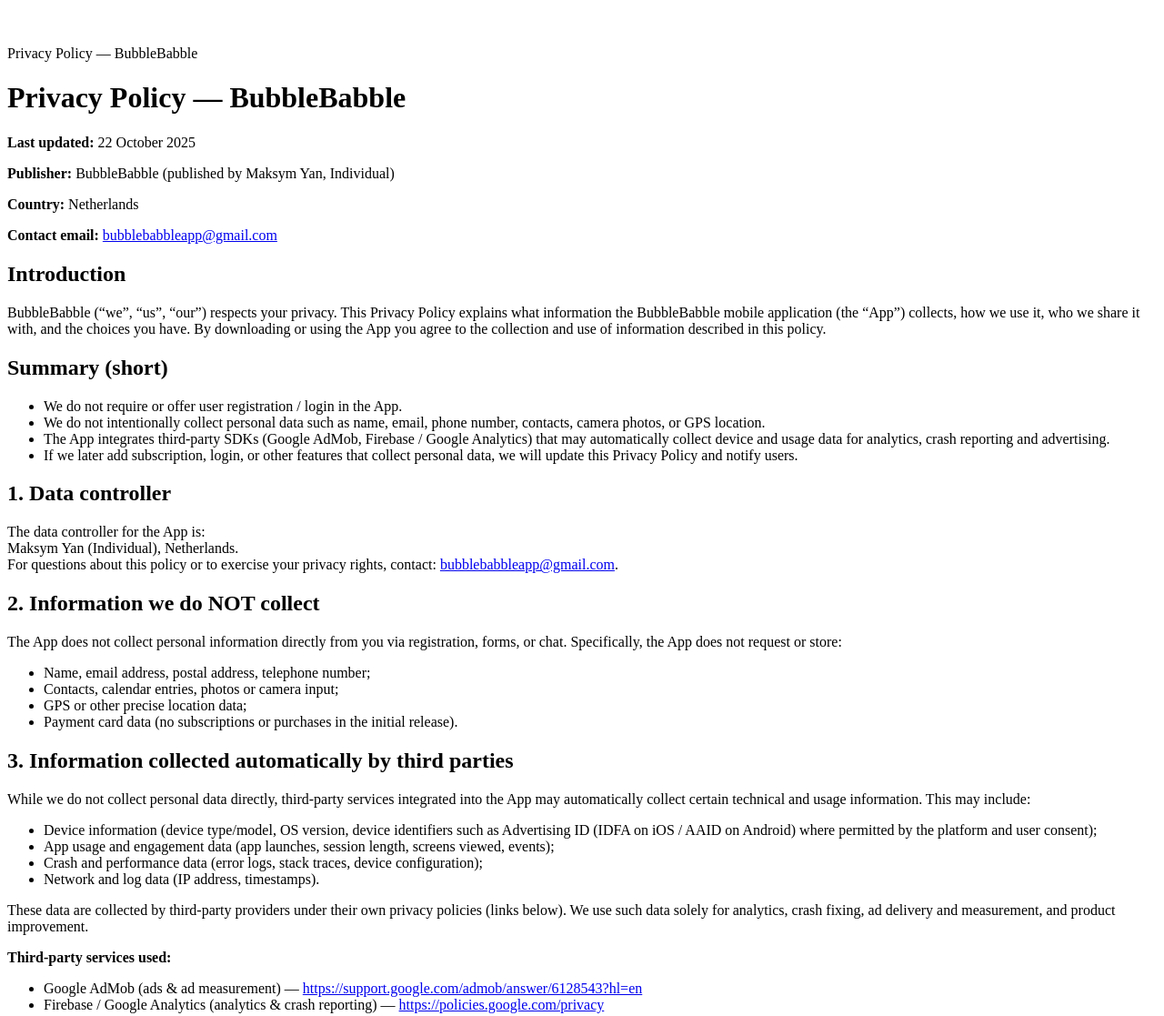
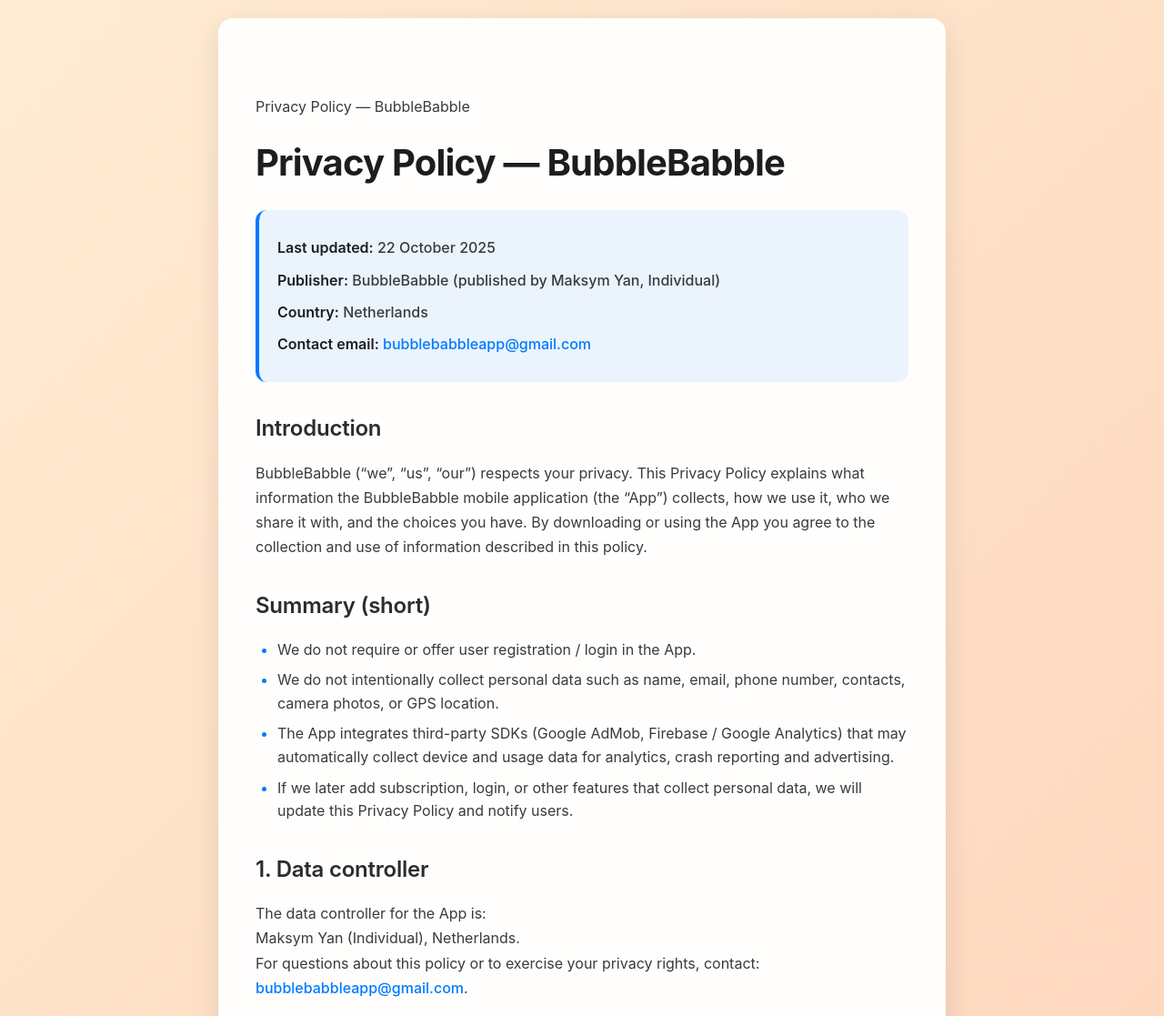
Before and after one commit to bubblebabbleapp/privacy-policy, a plain HTML site: page index.html in a window 1280 px wide. Shown: the top 1117 px of the page at 91% size. Drawn offline with Linux system fonts and the light colour scheme.

Commit message:
Add files via upload

```diff
--- a/index.html
+++ b/index.html
@@ -1,14 +1,190 @@
 <!DOCTYPE html>
 <html lang="en">
+
 <head>
   <meta charset="UTF-8">
-  <meta name="viewport" content="width=device-width, initial-scale=1.0">
+  <meta
+    name="viewport"
+    content="width=device-width, initial-scale=1.0"
+  >
   <title>Privacy Policy</title>
+  <style>
+    * {
+      margin: 0;
+      padding: 0;
+      box-sizing: border-box;
+    }
+
+    body {
+      font-family: -apple-system, BlinkMacSystemFont, 'SF Pro Display', 'SF Pro Text', Helvetica, Arial, sans-serif;
+      line-height: 1.6;
+      color: #1d1d1f;
+      background: linear-gradient(135deg, #ffecd2 0%, #fcb69f 100%);
+      min-height: 100vh;
+      padding: 20px;
+    }
+
+    .container {
+      max-width: 800px;
+      margin: 0 auto;
+      background: rgba(255, 255, 255, 0.95);
+      backdrop-filter: blur(20px);
+      -webkit-backdrop-filter: blur(20px);
+      border-radius: 16px;
+      box-shadow: 0 8px 32px rgba(0, 0, 0, 0.1);
+      padding: 40px;
+      border: 1px solid rgba(255, 255, 255, 0.2);
+    }
+
+    h1 {
+      font-size: 2.5rem;
+      font-weight: 700;
+      color: #1d1d1f;
+      margin-bottom: 0.5rem;
+      letter-spacing: -0.02em;
+    }
+
+    h2 {
+      font-size: 1.5rem;
+      font-weight: 600;
+      color: #2c2c2e;
+      margin: 2rem 0 1rem 0;
+      letter-spacing: -0.01em;
+    }
+
+    .meta {
+      background: rgba(0, 122, 255, 0.08);
+      border-radius: 12px;
+      padding: 20px;
+      margin: 20px 0;
+      border-left: 4px solid #007AFF;
+    }
+
+    .meta p {
+      margin: 0.5rem 0;
+      font-weight: 500;
+    }
+
+    p {
+      margin-bottom: 1rem;
+      font-size: 1rem;
+      line-height: 1.7;
+      color: #3a3a3c;
+    }
+
+    ul {
+      margin: 1rem 0;
+      padding-left: 1.5rem;
+    }
+
+    li {
+      margin-bottom: 0.5rem;
+      color: #3a3a3c;
+      line-height: 1.6;
+    }
+
+    li::marker {
+      color: #007AFF;
+    }
+
+    a {
+      color: #007AFF;
+      text-decoration: none;
+      font-weight: 500;
+      transition: all 0.2s ease;
+    }
+
+    a:hover {
+      color: #0051D0;
+      text-decoration: underline;
+    }
+
+    strong {
+      font-weight: 600;
+      color: #1d1d1f;
+    }
+
+    em {
+      font-style: italic;
+      color: #6a6a6c;
+    }
+
+    /* Responsive design */
+    @media (max-width: 768px) {
+      body {
+        padding: 15px;
+      }
+
+      .container {
+        padding: 25px;
+      }
+
+      h1 {
+        font-size: 2rem;
+      }
+
+      h2 {
+        font-size: 1.25rem;
+      }
+    }
+
+    /* Dark mode support */
+    @media (prefers-color-scheme: dark) {
+      body {
+        background: linear-gradient(135deg, #1a1a1a 0%, #2d2d2d 100%);
+      }
+
+      .container {
+        background: rgba(28, 28, 30, 0.95);
+        color: #f2f2f7;
+      }
+
+      h1,
+      h2,
+      strong {
+        color: #f2f2f7;
+      }
+
+      p,
+      li {
+        color: #d1d1d6;
+      }
+
+      .meta {
+        background: rgba(0, 122, 255, 0.15);
+        border-left-color: #0A84FF;
+      }
+
+      a {
+        color: #0A84FF;
+      }
+
+      a:hover {
+        color: #409CFF;
+      }
+
+      em {
+        color: #98989d;
+      }
+    }
+
+    /* Smooth scrolling */
+    html {
+      scroll-behavior: smooth;
+    }
+
+    /* Selection styling */
+    ::selection {
+      background: rgba(0, 122, 255, 0.2);
+    }
+  </style>
 </head>
+
 <body>
+  <div class="container">
     <p>&nbsp;</p>
-<p>Privacy Policy &mdash; BubbleBabble</p>
-<h1>Privacy Policy &mdash; BubbleBabble</h1>
+    <p>Privacy Policy — BubbleBabble</p>
+    <h1>Privacy Policy — BubbleBabble</h1>
     <div class="meta">
       <p><strong>Last updated:</strong> 22 October 2025</p>
       <p><strong>Publisher:</strong> BubbleBabble (published by Maksym Yan, Individual)</p>
@@ -16,18 +192,27 @@
       <p><strong>Contact email:</strong> <a href="mailto:bubblebabbleapp@gmail.com">bubblebabbleapp@gmail.com</a></p>
     </div>
     <h2>Introduction</h2>
-<p>BubbleBabble (&ldquo;we&rdquo;, &ldquo;us&rdquo;, &ldquo;our&rdquo;) respects your privacy. This Privacy Policy explains what information the BubbleBabble mobile application (the &ldquo;App&rdquo;) collects, how we use it, who we share it with, and the choices you have. By downloading or using the App you agree to the collection and use of information described in this policy.</p>
+    <p>BubbleBabble (&ldquo;we&rdquo;, &ldquo;us&rdquo;, &ldquo;our&rdquo;) respects your privacy. This Privacy Policy
+      explains what information the BubbleBabble mobile application (the &ldquo;App&rdquo;) collects, how we use it, who
+      we share it with, and the choices you have. By downloading or using the App you agree to the collection and use of
+      information described in this policy.</p>
     <h2>Summary (short)</h2>
     <ul>
       <li>We do not require or offer user registration / login in the App.</li>
-<li>We do not intentionally collect personal data such as name, email, phone number, contacts, camera photos, or GPS location.</li>
-<li>The App integrates third-party SDKs (Google AdMob, Firebase / Google Analytics) that may automatically collect device and usage data for analytics, crash reporting and advertising.</li>
-<li>If we later add subscription, login, or other features that collect personal data, we will update this Privacy Policy and notify users.</li>
+      <li>We do not intentionally collect personal data such as name, email, phone number, contacts, camera photos, or
+        GPS location.</li>
+      <li>The App integrates third-party SDKs (Google AdMob, Firebase / Google Analytics) that may automatically collect
+        device and usage data for analytics, crash reporting and advertising.</li>
+      <li>If we later add subscription, login, or other features that collect personal data, we will update this Privacy
+        Policy and notify users.</li>
     </ul>
     <h2>1. Data controller</h2>
-<p>The data controller for the App is:<br /> Maksym Yan (Individual), Netherlands.<br /> For questions about this policy or to exercise your privacy rights, contact: <a href="mailto:bubblebabbleapp@gmail.com">bubblebabbleapp@gmail.com</a>.</p>
+    <p>The data controller for the App is:<br /> Maksym Yan (Individual), Netherlands.<br /> For questions about this
+      policy or to exercise your privacy rights, contact: <a
+        href="mailto:bubblebabbleapp@gmail.com">bubblebabbleapp@gmail.com</a>.</p>
     <h2>2. Information we do NOT collect</h2>
-<p>The App does not collect personal information directly from you via registration, forms, or chat. Specifically, the App does not request or store:</p>
+    <p>The App does not collect personal information directly from you via registration, forms, or chat. Specifically,
+      the App does not request or store:</p>
     <ul>
       <li>Name, email address, postal address, telephone number;</li>
       <li>Contacts, calendar entries, photos or camera input;</li>
@@ -35,20 +220,31 @@
       <li>Payment card data (no subscriptions or purchases in the initial release).</li>
     </ul>
     <h2>3. Information collected automatically by third parties</h2>
-<p>While we do not collect personal data directly, third-party services integrated into the App may automatically collect certain technical and usage information. This may include:</p>
+    <p>While we do not collect personal data directly, third-party services integrated into the App may automatically
+      collect certain technical and usage information. This may include:</p>
     <ul>
-<li>Device information (device type/model, OS version, device identifiers such as Advertising ID (IDFA on iOS / AAID on Android) where permitted by the platform and user consent);</li>
+      <li>Device information (device type/model, OS version, device identifiers such as Advertising ID (IDFA on iOS /
+        AAID on Android) where permitted by the platform and user consent);</li>
       <li>App usage and engagement data (app launches, session length, screens viewed, events);</li>
       <li>Crash and performance data (error logs, stack traces, device configuration);</li>
       <li>Network and log data (IP address, timestamps).</li>
     </ul>
-<p>These data are collected by third-party providers under their own privacy policies (links below). We use such data solely for analytics, crash fixing, ad delivery and measurement, and product improvement.</p>
+    <p>These data are collected by third-party providers under their own privacy policies (links below). We use such
+      data solely for analytics, crash fixing, ad delivery and measurement, and product improvement.</p>
     <p><strong>Third-party services used:</strong></p>
     <ul>
-<li>Google AdMob (ads &amp; ad measurement) &mdash; <a href="https://support.google.com/admob/answer/6128543?hl=en" target="_blank">https://support.google.com/admob/answer/6128543?hl=en</a></li>
-<li>Firebase / Google Analytics (analytics &amp; crash reporting) &mdash; <a href="https://policies.google.com/privacy" target="_blank">https://policies.google.com/privacy</a></li>
+      <li>Google AdMob (ads &amp; ad measurement) &mdash; <a
+          href="https://support.google.com/admob/answer/6128543?hl=en"
+          target="_blank"
+        >https://support.google.com/admob/answer/6128543?hl=en</a></li>
+      <li>Firebase / Google Analytics (analytics &amp; crash reporting) &mdash; <a
+          href="https://policies.google.com/privacy"
+          target="_blank"
+        >https://policies.google.com/privacy</a></li>
     </ul>
-<p><em>Note:</em> the exact data collected and how it is used is controlled by these third parties and may change; please consult their privacy policies for details. We do not combine advertising identifiers with other personally identifying information collected outside these SDKs.</p>
+    <p><em>Note:</em> the exact data collected and how it is used is controlled by these third parties and may change;
+      please consult their privacy policies for details. We do not combine advertising identifiers with other personally
+      identifying information collected outside these SDKs.</p>
     <h2>4. Use of data</h2>
     <ul>
       <li>To analyze and improve the App (analytics, product improvements, crash diagnostics).</li>
@@ -57,39 +253,74 @@
     </ul>
     <p>We do not use collected data for purposes unrelated to analytics or advertising without explicit consent.</p>
     <h2>5. Advertising, tracking and choices</h2>
-<p><strong>Advertising identifiers &amp; ATT (iOS):</strong> On iOS, the App may access the advertising identifier (IDFA) only if you permit tracking via the App Tracking Transparency (ATT) prompt. If you deny consent, the advertising identifier will not be available for personalized advertising.</p>
-<p><strong>Personalized ads &amp; opt-out:</strong> To limit interest-based ads served by Google, users may visit <a href="https://adssettings.google.com/" target="_blank">Google&rsquo;s ad settings</a>.</p>
-<p><strong>Device controls:</strong> You can reset or limit advertising identifiers in your device settings (iOS and Android). These actions affect ad personalization across apps.</p>
-<p><strong>Cookies &amp; local storage:</strong> The App itself does not set browser cookies. Third-party SDKs may store identifiers or local data for analytics and ad delivery as described in their policies.</p>
+    <p><strong>Advertising identifiers &amp; ATT (iOS):</strong> On iOS, the App may access the advertising identifier
+      (IDFA) only if you permit tracking via the App Tracking Transparency (ATT) prompt. If you deny consent, the
+      advertising identifier will not be available for personalized advertising.</p>
+    <p><strong>Personalized ads &amp; opt-out:</strong> To limit interest-based ads served by Google, users may visit <a
+        href="https://adssettings.google.com/"
+        target="_blank"
+      >Google&rsquo;s ad settings</a>.</p>
+    <p><strong>Device controls:</strong> You can reset or limit advertising identifiers in your device settings (iOS and
+      Android). These actions affect ad personalization across apps.</p>
+    <p><strong>Cookies &amp; local storage:</strong> The App itself does not set browser cookies. Third-party SDKs may
+      store identifiers or local data for analytics and ad delivery as described in their policies.</p>
     <h2>6. Data retention</h2>
-<p>We retain aggregated analytics and crash reports for as long as reasonably required to improve and operate the App. Retention periods for data held by third-party providers are set by those providers. To request removal of data held by third-party providers, please contact <a href="mailto:bubblebabbleapp@gmail.com">bubblebabbleapp@gmail.com</a> and we will assist or direct you to the appropriate provider process.</p>
+    <p>We retain aggregated analytics and crash reports for as long as reasonably required to improve and operate the
+      App. Retention periods for data held by third-party providers are set by those providers. To request removal of
+      data held by third-party providers, please contact <a
+        href="mailto:bubblebabbleapp@gmail.com">bubblebabbleapp@gmail.com</a> and we will assist or direct you to the
+      appropriate provider process.</p>
     <h2>7. Sharing and disclosure</h2>
-<p>We do not sell personal data. We may share aggregated, non-identifying analytics with service providers or ad partners to evaluate app performance. We may disclose information when required by law, to protect rights, or to investigate fraud or security issues.</p>
+    <p>We do not sell personal data. We may share aggregated, non-identifying analytics with service providers or ad
+      partners to evaluate app performance. We may disclose information when required by law, to protect rights, or to
+      investigate fraud or security issues.</p>
     <h2>8. Security</h2>
-<p>We implement commercially reasonable administrative, technical and physical safeguards to protect data. However, no transmission over the Internet or method of storage is completely secure. We cannot guarantee absolute security.</p>
+    <p>We implement commercially reasonable administrative, technical and physical safeguards to protect data. However,
+      no transmission over the Internet or method of storage is completely secure. We cannot guarantee absolute
+      security.</p>
     <h2>9. Children</h2>
-<p>The App is not directed to children under 13 (or the minimum age in your jurisdiction). We do not knowingly collect personal information from children under 13. If you believe a child has provided personal information, please contact us at <a href="mailto:bubblebabbleapp@gmail.com">bubblebabbleapp@gmail.com</a> and we will take prompt steps to delete such information.</p>
+    <p>The App is not directed to children under 13 (or the minimum age in your jurisdiction). We do not knowingly
+      collect personal information from children under 13. If you believe a child has provided personal information,
+      please contact us at <a href="mailto:bubblebabbleapp@gmail.com">bubblebabbleapp@gmail.com</a> and we will take
+      prompt steps to delete such information.</p>
     <h2>10. Your rights (EEA/GDPR, UK and similar)</h2>
     <ul>
       <li>Access: request confirmation whether we process your personal data and a copy of such data;</li>
       <li>Rectification: request correction of inaccurate data;</li>
       <li>Erasure: request deletion of personal data we control (subject to legal limitations);</li>
       <li>Restriction: request restriction of processing;</li>
-<li>Data portability: request a copy of the personal data you provided to us in a structured, machine-readable format;</li>
+      <li>Data portability: request a copy of the personal data you provided to us in a structured, machine-readable
+        format;</li>
       <li>Withdraw consent: where processing is based on consent, you may withdraw that consent;</li>
       <li>Lodge a complaint with your local data protection authority.</li>
     </ul>
-<p>Because BubbleBabble does not collect personal data directly in most cases, many requests will involve data held by third parties (e.g., Google). We will assist you by indicating what data we hold and, where feasible, help you contact the third-party provider to exercise your rights.</p>
-<p>To exercise your rights, contact us at: <a href="mailto:bubblebabbleapp@gmail.com">bubblebabbleapp@gmail.com</a>. Please provide sufficient information to enable us to locate any relevant data (device details, approximate time of use, description of request).</p>
+    <p>Because BubbleBabble does not collect personal data directly in most cases, many requests will involve data held
+      by third parties (e.g., Google). We will assist you by indicating what data we hold and, where feasible, help you
+      contact the third-party provider to exercise your rights.</p>
+    <p>To exercise your rights, contact us at: <a href="mailto:bubblebabbleapp@gmail.com">bubblebabbleapp@gmail.com</a>.
+      Please provide sufficient information to enable us to locate any relevant data (device details, approximate time
+      of use, description of request).</p>
     <h2>11. International transfers</h2>
-<p>Third-party providers (such as Google) may transfer and store data in countries outside your jurisdiction. These transfers are governed by the providers&rsquo; privacy policies and applicable legal safeguards. By using the App you consent to such transfers as described by the third parties.</p>
+    <p>Third-party providers (such as Google) may transfer and store data in countries outside your jurisdiction. These
+      transfers are governed by the providers&rsquo; privacy policies and applicable legal safeguards. By using the App
+      you consent to such transfers as described by the third parties.</p>
     <h2>12. Changes to this Privacy Policy</h2>
-<p>We may update this Privacy Policy periodically. The &ldquo;Last updated&rdquo; date at the top reflects the effective date. If we make material changes, we will post the updated Policy and, where appropriate, notify users via the App or other reasonable means.</p>
+    <p>We may update this Privacy Policy periodically. The &ldquo;Last updated&rdquo; date at the top reflects the
+      effective date. If we make material changes, we will post the updated Policy and, where appropriate, notify users
+      via the App or other reasonable means.</p>
     <h2>13. Subscriptions, payments and future features</h2>
-<p>At the time of publication the App does not offer subscriptions or in-app purchases. If we introduce subscriptions or other features that require collecting payment or additional personal data, we will update this Privacy Policy before making those features available and will disclose what new data is collected and how it is used.</p>
+    <p>At the time of publication the App does not offer subscriptions or in-app purchases. If we introduce
+      subscriptions or other features that require collecting payment or additional personal data, we will update this
+      Privacy Policy before making those features available and will disclose what new data is collected and how it is
+      used.</p>
     <h2>14. Third-party links</h2>
-<p>The App may include links to third-party websites or content. We are not responsible for the privacy practices or content of those sites. Review third-party privacy policies before providing any personal information.</p>
+    <p>The App may include links to third-party websites or content. We are not responsible for the privacy practices or
+      content of those sites. Review third-party privacy policies before providing any personal information.</p>
     <h2>15. Contact</h2>
-<p>For any questions, to exercise rights, or to report concerns, contact:<br /> <a href="mailto:bubblebabbleapp@gmail.com">bubblebabbleapp@gmail.com</a></p>
+    <p>For any questions, to exercise rights, or to report concerns, contact:<br /> <a
+        href="mailto:bubblebabbleapp@gmail.com"
+      >bubblebabbleapp@gmail.com</a></p>
+  </div>
 </body>
+
 </html>
```
Lines whose indentation alone changed are shown as unchanged.
